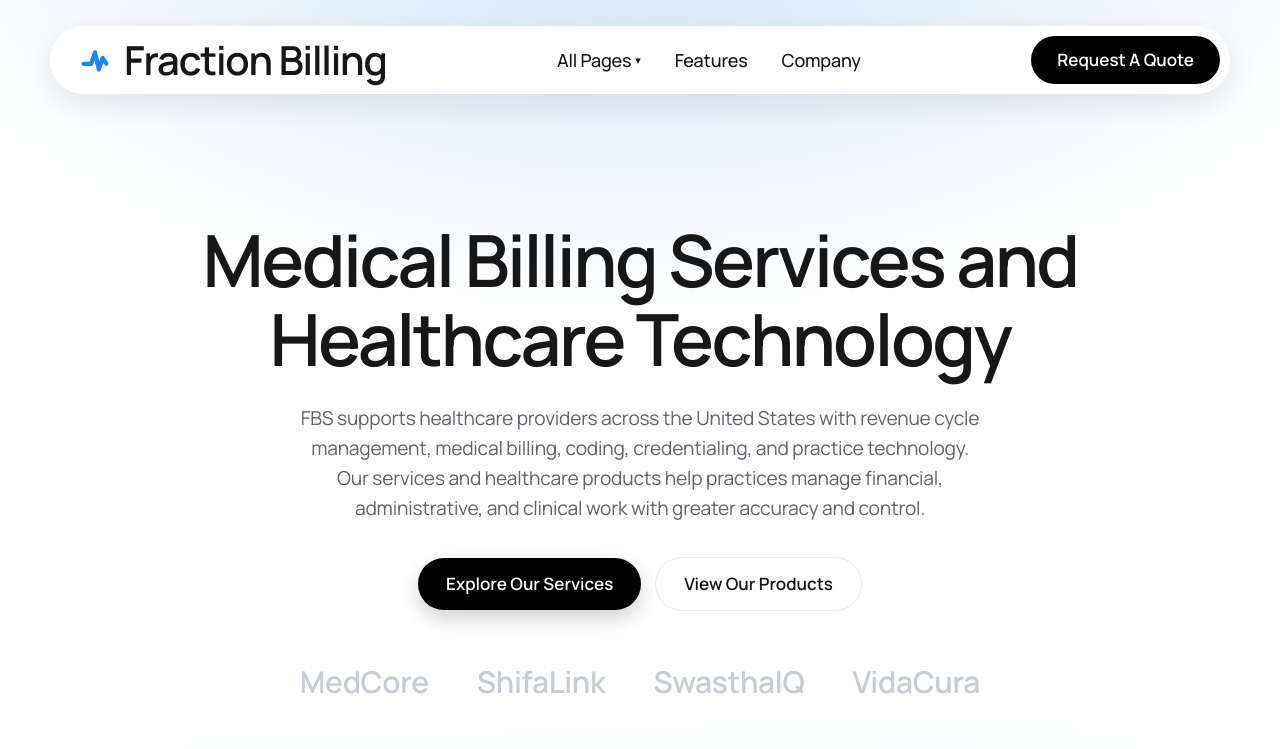
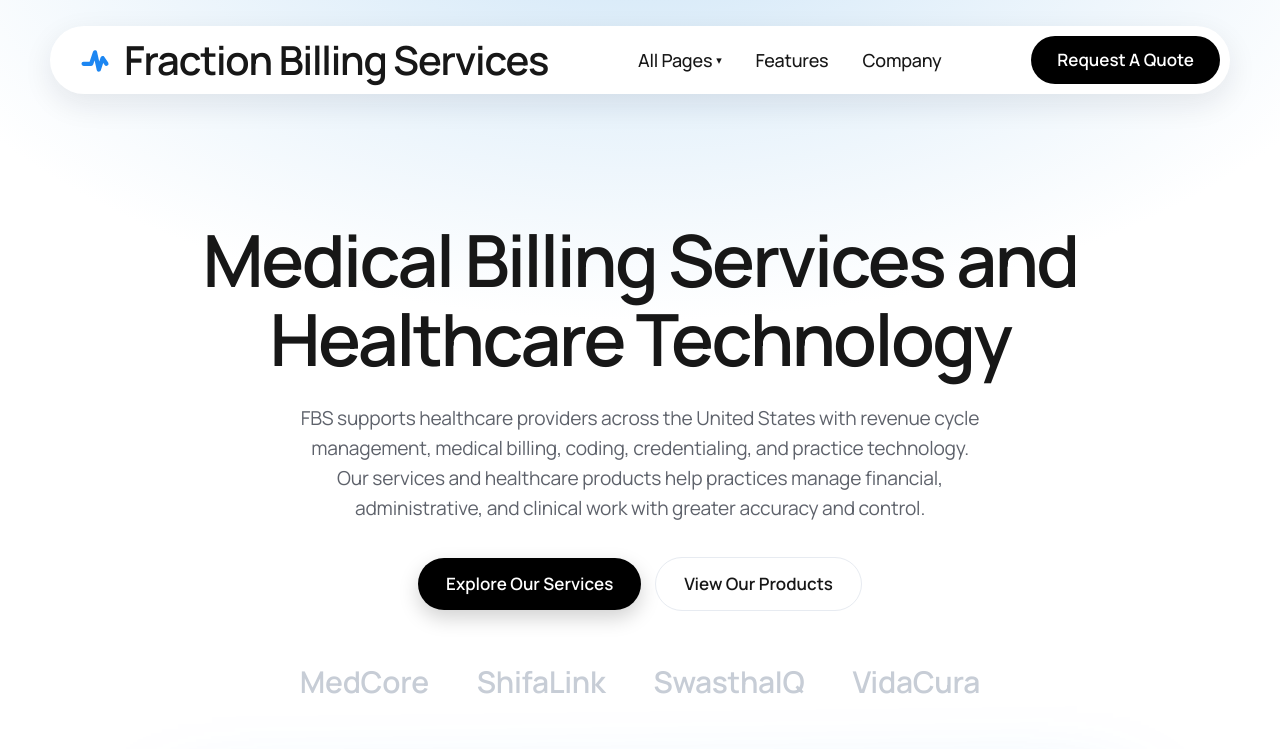
Before and after one commit to ishaq-marketing/fbs, a plain HTML site: page index.html in a window 1280 px wide. Shown: the top 749 px of the page. Drawn offline with Linux system fonts and the light colour scheme.

Commit message:
Update company name to full 'Fraction Billing Services' throughout

```diff
--- a/index.html
+++ b/index.html
@@ -306,7 +306,7 @@
 <!-- ================= NAV ================= -->
 <div class="nav-outer">
   <div class="nav" id="nav">
-    <div class="brand"><svg class="logo-mark"><use href="#logoSvg"/></svg>Fraction Billing</div>
+    <div class="brand"><svg class="logo-mark"><use href="#logoSvg"/></svg>Fraction Billing Services</div>
     <div class="nav-links">
       <a href="#tools">All Pages <span class="caret">▾</span></a>
       <a href="#solutions">Features</a>
@@ -555,11 +555,11 @@
   <div class="faq-cols reveal">
     <div>
       <div class="faq-item open">
-        <div class="faq-q">What is Fraction Billing used for? <span class="circ">+</span></div>
+        <div class="faq-q">What is Fraction Billing Services used for? <span class="circ">+</span></div>
         <div class="faq-a">Our platform streamlines medical billing workflows by offering credentialing, claims submission, coding, and reimbursement tracking all in one secure, cloud-based system.</div>
       </div>
       <div class="faq-item">
-        <div class="faq-q">Is Fraction Billing HIPAA-compliant? <span class="circ">+</span></div>
+        <div class="faq-q">Is Fraction Billing Services HIPAA-compliant? <span class="circ">+</span></div>
         <div class="faq-a">Yes. Every process is built around 100% HIPAA-compliant practices, from data handling to claims transmission.</div>
       </div>
       <div class="faq-item">
@@ -594,7 +594,7 @@
     <div class="tablet">
       <div class="tablet-screen">
         <div class="mock-appt-head" style="margin-bottom:16px;">
-          <div class="brand" style="font-size:15px;"><svg class="logo-mark" style="width:18px;height:18px;"><use href="#logoSvg"/></svg>Fraction Billing</div>
+          <div class="brand" style="font-size:15px;"><svg class="logo-mark" style="width:18px;height:18px;"><use href="#logoSvg"/></svg>Fraction Billing Services</div>
           <div style="display:flex;gap:5px;"><div style="width:6px;height:6px;border-radius:50%;background:var(--border);"></div><div style="width:6px;height:6px;border-radius:50%;background:var(--border);"></div><div style="width:6px;height:6px;border-radius:50%;background:var(--border);"></div></div>
         </div>
         <div class="tablet-stats">
@@ -639,7 +639,7 @@
     </div>
   </div>
   <div class="footer-brand-row">
-    <div class="footer-brand"><svg class="logo-mark"><use href="#logoSvg"/></svg><span class="wordmark">Fraction Billing</span></div>
+    <div class="footer-brand"><svg class="logo-mark"><use href="#logoSvg"/></svg><span class="wordmark">Fraction Billing Services</span></div>
     <div class="footer-social">
       <span>Social Handle</span>
       <div class="social-icons"><a href="#">f</a><a href="#">▶</a><a href="#">in</a></div>
```
